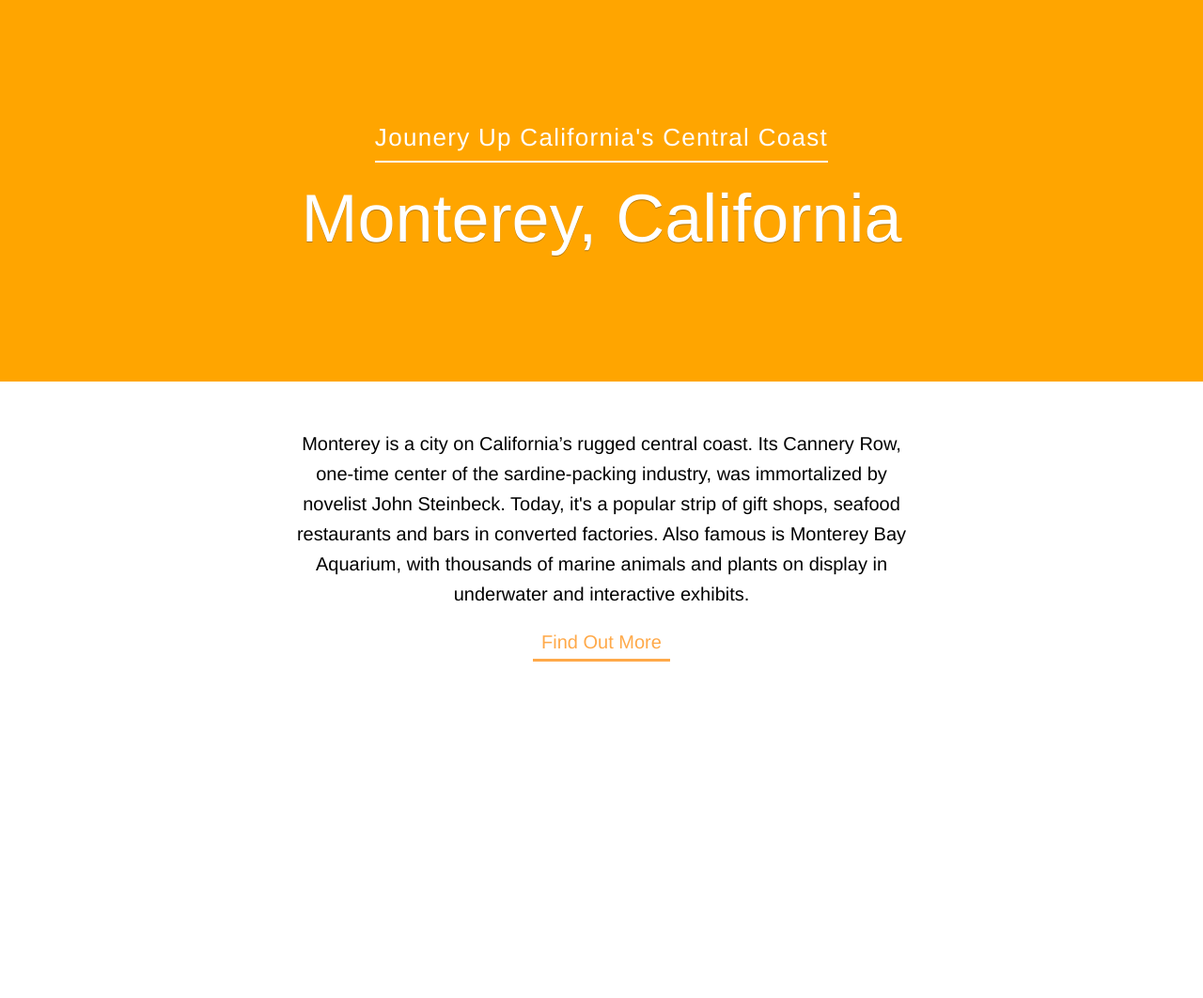
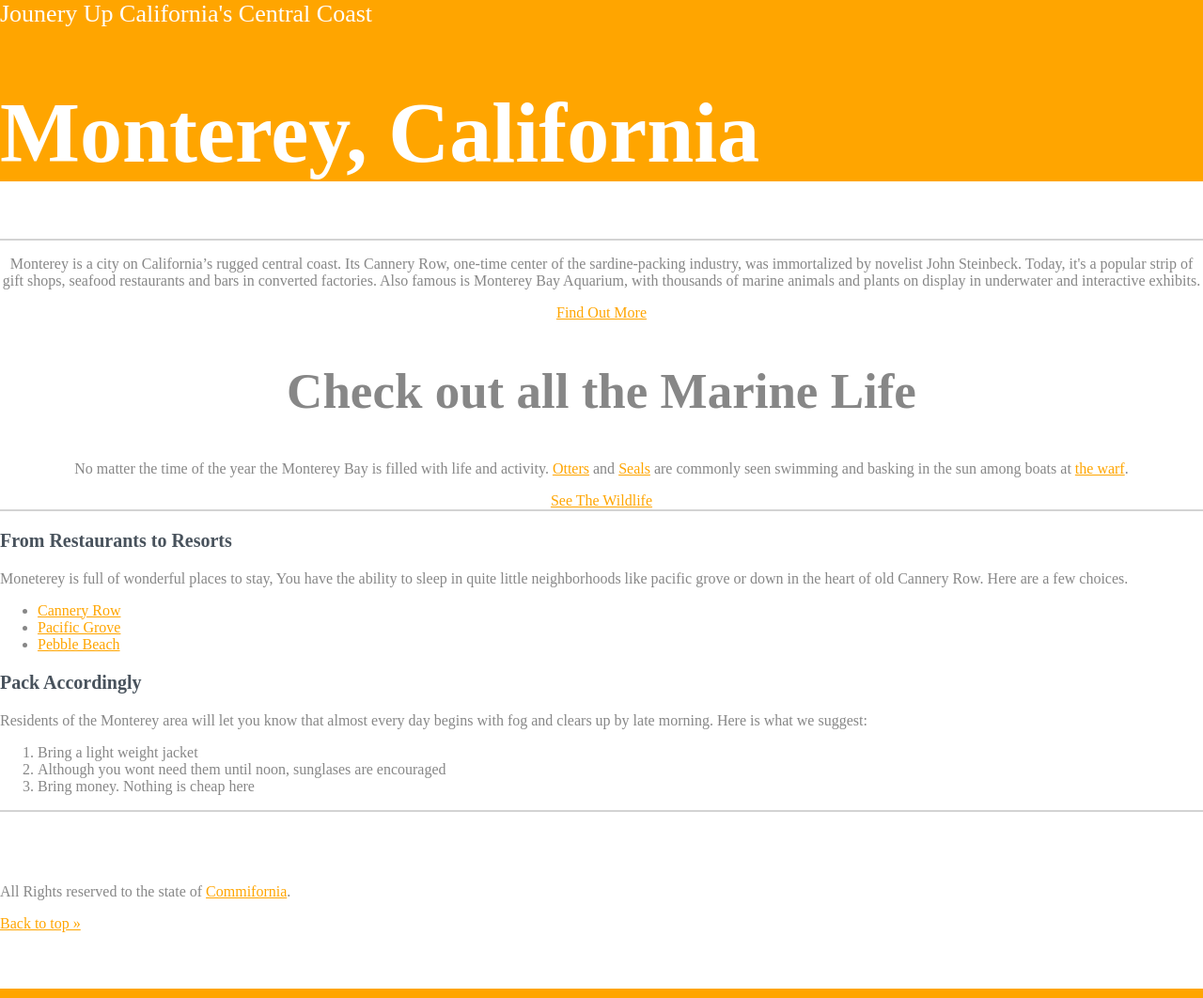
Before and after one commit to bdebelle/css_basics, a plain HTML site: page index.html in a window 1280 px wide. Shown: the whole page at 94% size. Before the commit the page ends 800 px from the top, so only its background shows below. Drawn offline with Linux system fonts and the light colour scheme.

Commit message:
css selectors

```diff
--- a/css/style.css
+++ b/css/style.css
@@ -1,18 +1,83 @@
-@import "import-styles.css";
+/* Type Selectors */
+body {
+	color: #878787;
+	margin: 0;
+}
 
-body {
+h1 {
+	font-size: 90px;
+	color: white;
+}
+
+h2 {
+	font-size: 53px;
+}
+
+h3 {
+	font-size: 20px;
+	color: #48525c;
+}
+
+/* ID Selectors */
+
+#main-footer {
+	padding-top: 60px;
+	padding-bottom: 60px;
+	border-bottom: solid 10px orange;
+}
+
+/* Class Selectors */
+
+.main-header {
+	background-color: orange; /* This makes our header orange */
+}
+
+.title {
+	color: white;
+	font-size: 26px;
+}
+
+.primary-content {
 	text-align: center;
 }
 
-h1 {
-	font-size: 72px;
-	color: white;
+.t-border {
+	border-top: 2px solid lightgrey;
 }
 
-header {
-	background-color: orange;
+a:link {
+	color: orange;
 }
 
-p {
-	font-size: 20px;
+a:visited {
+	color: lightblue;
 }
+
+a:hover {
+	color: forestgreen;
+}
+
+a:active {
+	color: lightcoral;
+}
+
+/*a:focus {
+	color: white;
+	background-color: orange;
+}*/
+
+
+
+
+
+/*
+
+Universal Seletor Example
+
+* {
+	margin: 0;
+	padding: 0;
+	color: red;
+}
+
+*/
--- a/index.html
+++ b/index.html
@@ -4,13 +4,47 @@
 		<link rel="stylesheet" href="css/style.css">
 	</head>
 	<body>
-		<header>
-			<span>Jounery Up California's Central Coast</span>
+		<header id="top" class="main-header">
+			<span class="title">Jounery Up California's Central Coast</span>
 			<h1>Monterey, California</h1>
 		</header>
-		<p>
-			Monterey is a city on California’s rugged central coast. Its Cannery Row, one-time center of the sardine-packing industry, was immortalized by novelist John Steinbeck. Today, it's a popular strip of gift shops, seafood restaurants and bars in converted factories. Also famous is Monterey Bay Aquarium, with thousands of marine animals and plants on display in underwater and interactive exhibits.
-		</p>
-		<a href="#">Find Out More</a>
+
+		<div class="primary-content t-border">
+			<p>
+				Monterey is a city on California’s rugged central coast. Its Cannery Row, one-time center of the sardine-packing industry, was immortalized by novelist John Steinbeck. Today, it's a popular strip of gift shops, seafood restaurants and bars in converted factories. Also famous is Monterey Bay Aquarium, with thousands of marine animals and plants on display in underwater and interactive exhibits.
+			</p>
+			<a href="#">Find Out More</a>
+			<h2>Check out all the Marine Life</h2>
+			<p>
+			No matter the time of the year the Monterey Bay is filled with life and activity. <a href="#">Otters</a> and <a href="#">Seals</a> are commonly seen swimming and basking in the sun among boats at <a href="#">the warf</a>.
+			</p>
+			<a href="#" class="callout">See The Wildlife</a>
+		</div>
+
+		<div class="t-border">
+			<h3>From Restaurants to Resorts</h3>
+			<p>
+				Moneterey is full of wonderful places to stay, You have the ability to sleep in quite little neighborhoods like pacific grove or down in the heart of old Cannery Row. Here are a few choices.
+			</p>
+			<ul>
+				<li><a href="#">Cannery Row</a></li>
+				<li><a href="#">Pacific Grove</a></li>
+				<li><a href="#">Pebble Beach</a></li>
+			</ul>
+			<h3>Pack Accordingly</h3>
+			<p>
+				Residents of the Monterey area will let you know that almost every day begins with fog and clears up by late morning. Here is what we suggest:
+			</p>
+			<ol>
+				<li>Bring a light weight jacket</li>
+				<li>Although you wont need them until noon, sunglases are encouraged</li>
+				<li>Bring money. Nothing is cheap here</li>
+			</ol>
+		</div>
+
+		<footer id="main-footer" class="t-border">
+			<p>All Rights reserved to the state of <a href="#">Commifornia</a>.</p>
+			<a href="#top">Back to top &raquo;</a>
+		</footer>
 	</body>
 </html>
```
